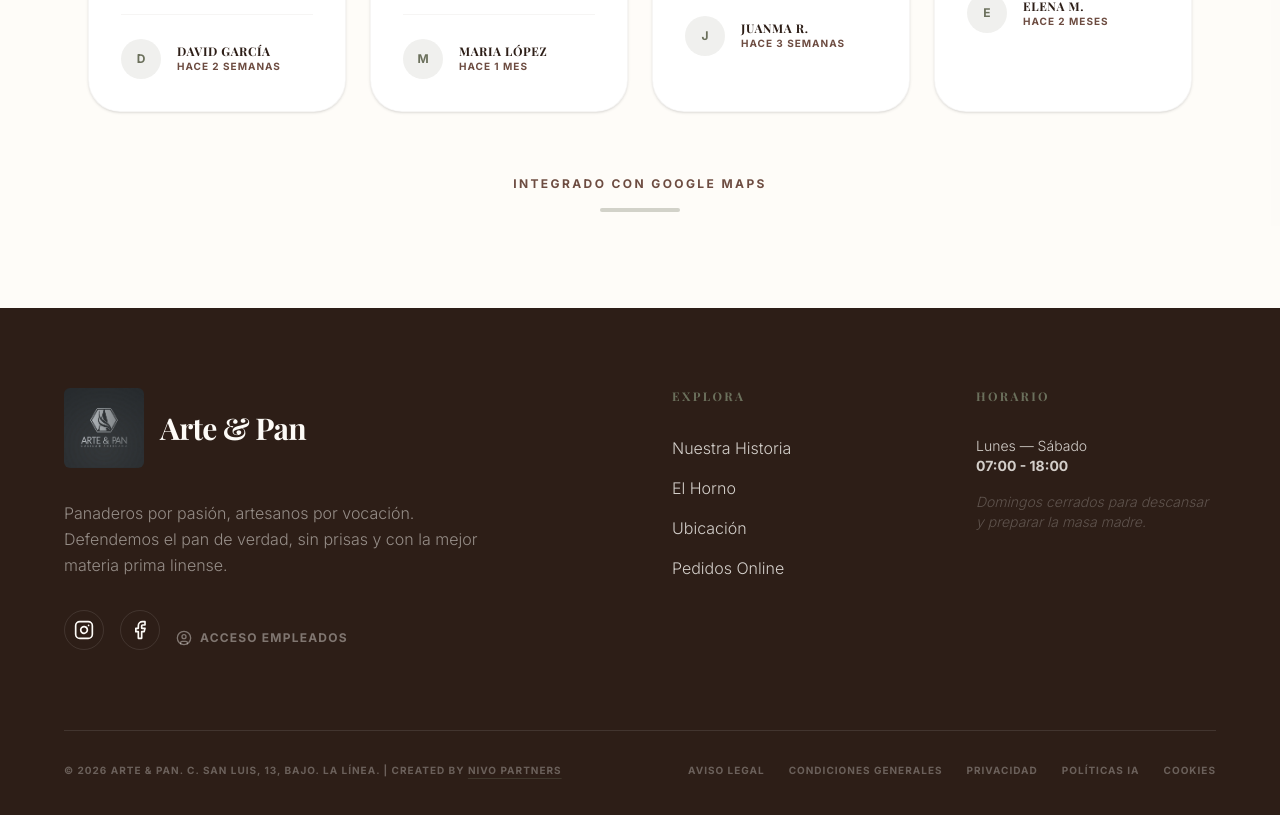
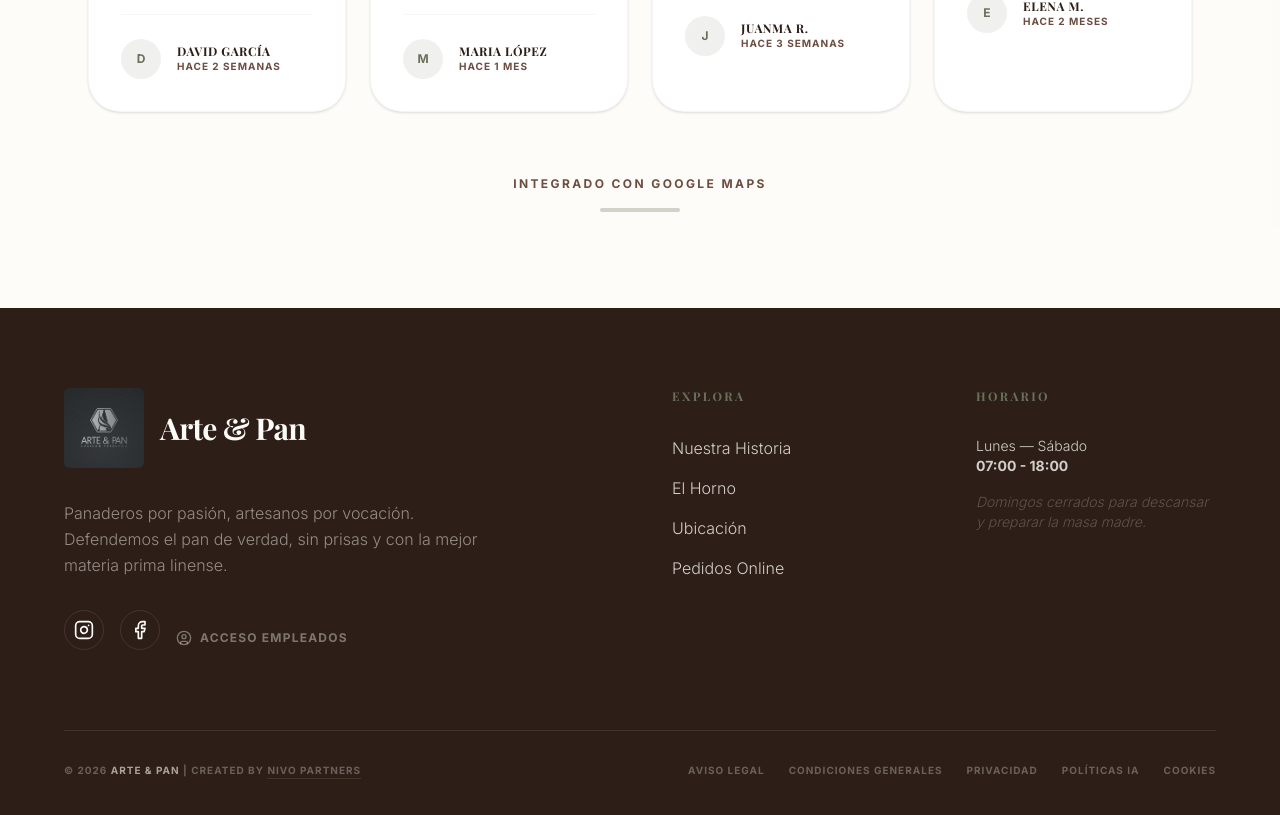
Before and after one commit to dieguitinez/ArteYPan, a React (Vite) app: page / in a window 1280 px wide. Shown: the part 5871-6686 px from the top of the page. Built offline with nearby package versions, Linux system fonts and the light colour scheme; a web font is replaced by a local one.

Commit message:
fix(ui): Clean up footer redundant info and ensure phone numbers are clickable

```diff
--- a/src/App.jsx
+++ b/src/App.jsx
@@ -564,7 +564,7 @@ const AppContent = () => {
                     </div>
                     <div>
                       <h4 className="font-bold text-crust uppercase tracking-widest text-xs mb-2">Pedidos</h4>
-                      <p className="text-lg text-crust-dark font-medium">+34 633 02 32 75</p>
+                      <a href="tel:+34633023275" className="text-lg text-crust-dark font-medium hover:text-olive transition-colors block">+34 633 02 32 75</a>
                       <a href="tel:+34633023275" className="text-sm text-olive font-bold hover:underline">Llamar ahora</a>
                     </div>
                   </div>
@@ -655,7 +655,7 @@ const AppContent = () => {
         </div>
 
         <div className="max-w-6xl mx-auto mt-20 pt-8 border-t border-flour/10 flex flex-col md:flex-row justify-between items-center gap-6 text-[10px] uppercase font-bold tracking-widest text-flour/30">
-          <p>© 2026 Arte & Pan. C. San Luis, 13, bajo. La Línea. | Created by <a href="https://nivo.partners" target="_blank" rel="noopener noreferrer" className="hover:text-flour transition-colors underline decoration-olive/30 underline-offset-4">Nivo Partners</a></p>
+          <p>© 2026 <span className="text-flour/60">Arte & Pan</span> | Created by <a href="https://nivo.partners" target="_blank" rel="noopener noreferrer" className="hover:text-flour transition-colors underline decoration-olive/30 underline-offset-4">Nivo Partners</a></p>
           <div className="flex flex-wrap justify-center md:justify-end gap-x-6 gap-y-3">
             <a href="#" onClick={(e) => { e.preventDefault(); setActiveModal('aviso'); }} className="hover:text-flour transition-colors">Aviso Legal</a>
             <a href="#" onClick={(e) => { e.preventDefault(); setActiveModal('condiciones'); }} className="hover:text-flour transition-colors">Condiciones Generales</a>
```
